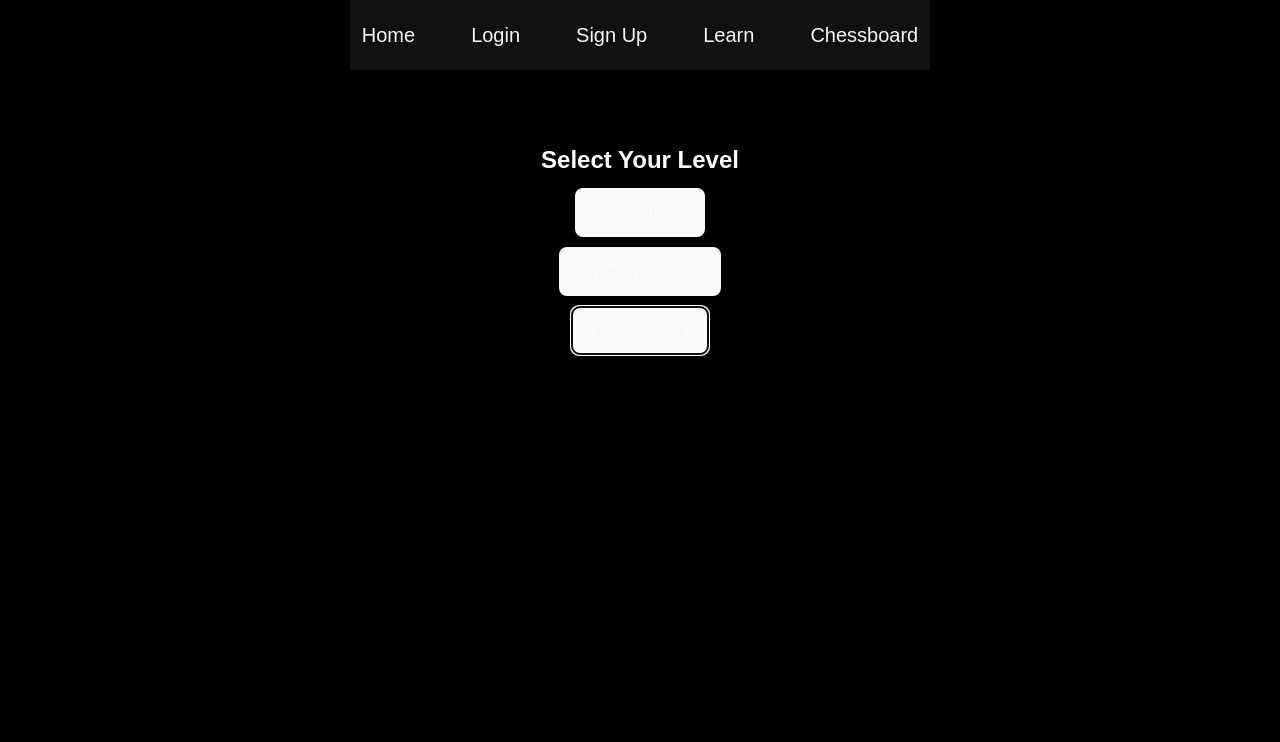
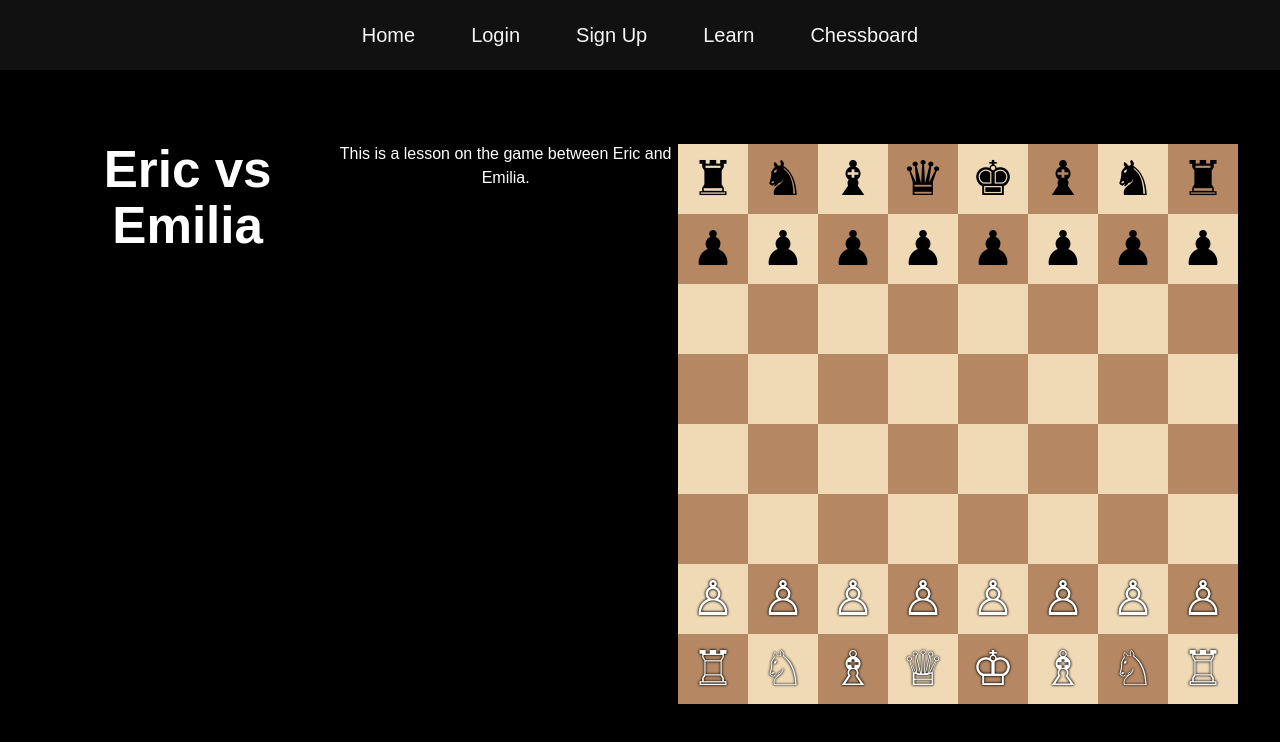
Before and after one commit to DasMoge124/Chessfull, a React (Vite) app in the folder frontend/: page /learn in a window 1280 px wide. Both pictures are taken after a click on the button "Advanced". Shown: the top 742 px of the page. Built offline with nearby package versions, Linux system fonts and the light colour scheme.

Commit message:
ihsdngfid

```diff
--- a/frontend/src/pages/Learn.jsx
+++ b/frontend/src/pages/Learn.jsx
@@ -1,20 +1,28 @@
-import React from "react";
-import "../App.css"; // if using shared styles like ButtonElements, etc.
+import React, { useState } from "react";
+import "../App.css";
+import EricVEmilia from "./lessons/international_master/eric_v_emilia.jsx";
 
 function Learn() {
+  const [level, setLevel] = useState(null);
+
+  // If advanced is chosen, show the Eric vs Emilia lesson
+  if (level === "advanced") {
+    return <EricVEmilia />;
+  }
+
   return (
     <div className="page-container">
       <div className="page-content">
         <h2>Select Your Level</h2>
 
         <div className="ButtonElements">
-          <button>Beginner</button>
+          <button onClick={() => setLevel("beginner")}>Beginner</button>
         </div>
         <div className="ButtonElements">
-          <button>Intermediate</button>
+          <button onClick={() => setLevel("intermediate")}>Intermediate</button>
         </div>
         <div className="ButtonElements">
-          <button>Advanced</button>
+          <button onClick={() => setLevel("advanced")}>Advanced</button>
         </div>
       </div>
     </div>
--- /dev/null
+++ b/frontend/src/pages/lessons/international_master/Chessboard.css
@@ -0,0 +1,60 @@
+.chessboard {
+  display: inline-block;
+  border: 2px solid black;
+}
+
+.board-row {
+  display: flex;
+}
+
+.square {
+  width: 70px;
+  height: 70px;
+  display: flex;
+  align-items: center;
+  justify-content: center;
+  font-size: 48px;
+  cursor: pointer;
+  position: relative; /* for legal-move overlays */
+}
+
+.light {
+  background-color: #f0d9b5;
+}
+
+.dark {
+  background-color: #b58863;
+}
+
+.selected {
+  outline: 3px solid yellow;
+}
+
+/* White pieces */
+.piece.white {
+  color: #ffffff;
+  text-shadow:
+    0 0 2px #000000,
+    0 0 3px #000000;
+}
+
+/* Black pieces */
+.piece.black {
+  color: #000000;
+}
+
+/* Highlight circles for legal moves */
+.legal-move {
+  width: 20px;
+  height: 20px;
+  background-color: rgba(0, 0, 0, 0.3);
+  border-radius: 50%;
+}
+
+.legal-capture {
+  width: 55px;
+  height: 55px;
+  border: 3px solid rgba(255, 0, 0, 0.6);
+  border-radius: 50%;
+  position: absolute;
+}
--- /dev/null
+++ b/frontend/src/pages/lessons/international_master/eric_v_emilia.jsx
@@ -0,0 +1,119 @@
+import React, { useState } from "react";
+import { Chess } from "chess.js"; // chess rules engine
+import "./Chessboard.css";
+
+const Chessboard = () => {
+  const [game, setGame] = useState(new Chess());
+  const [board, setBoard] = useState(game.board());
+  const [selected, setSelected] = useState(null); // algebraic square like "e2"
+  const [legalMoves, setLegalMoves] = useState([]); // list of target squares
+
+  // Update the board from chess.js
+  const updateBoard = () => {
+    setBoard([...game.board()]);
+  };
+
+  const handleSquareClick = (r, c) => {
+    const square = toSquare(r, c);
+    const piece = game.get(square);
+
+    // Case 1: Move selected piece to legal target
+    if (selected && legalMoves.includes(square)) {
+      const move = game.move({ from: selected, to: square, promotion: "q" });
+      if (move) updateBoard();
+      setSelected(null);
+      setLegalMoves([]);
+      return;
+    }
+
+    // Case 2: Clicking the same square again → deselect
+    if (selected === square) {
+      setSelected(null);
+      setLegalMoves([]);
+      return;
+    }
+
+    // Case 3: Clicking another piece of the same color → reselect
+    if (piece && piece.color === game.turn()) {
+      setSelected(square);
+      const moves = game.moves({ square, verbose: true }).map((m) => m.to);
+      setLegalMoves(moves);
+      return;
+    }
+
+    // Case 4: Clicking elsewhere → clear selection
+    setSelected(null);
+    setLegalMoves([]);
+  };
+
+  return (
+    <div className="chessboard">
+      {board.map((row, rIndex) => (
+        <div className="board-row" key={rIndex}>
+          {row.map((piece, cIndex) => {
+            const squareName = toSquare(rIndex, cIndex);
+            const isSelected = selected === squareName;
+            const isLegal = legalMoves.includes(squareName);
+
+            return (
+              <div
+                key={cIndex}
+                className={`square ${(rIndex + cIndex) % 2 === 0 ? "light" : "dark"} ${
+                  isSelected ? "selected" : ""
+                }`}
+                onClick={() => handleSquareClick(rIndex, cIndex)}
+              >
+                {piece && (
+                  <span
+                    className={`piece ${piece.color === "w" ? "white" : "black"}`}
+                  >
+                    {unicodePiece(piece)}
+                  </span>
+                )}
+                {!piece && isLegal && <div className="legal-move"></div>}
+                {piece && isLegal && <div className="legal-capture"></div>}
+              </div>
+            );
+          })}
+        </div>
+      ))}
+    </div>
+  );
+};
+
+// Convert row/col → algebraic square (chess.js format)
+const toSquare = (r, c) => {
+  const files = ["a", "b", "c", "d", "e", "f", "g", "h"];
+  return files[c] + (8 - r);
+};
+
+// Map chess.js piece object → unicode character
+const unicodePiece = (piece) => {
+  const unicodeMap = {
+    pw: "♙",
+    rw: "♖",
+    nw: "♘",
+    bw: "♗",
+    qw: "♕",
+    kw: "♔",
+    pb: "♟",
+    rb: "♜",
+    nb: "♞",
+    bb: "♝",
+    qb: "♛",
+    kb: "♚",
+  };
+  return unicodeMap[piece.type + piece.color] ?? "";
+};
+
+function EricVEmilia() {
+  return (
+    <div className="page-container">
+      <h1>Eric vs Emilia</h1>
+      <p>This is a lesson on the game between Eric and Emilia.</p>
+      <Chessboard />
+    </div>
+  );
+}
+
+export default EricVEmilia;
```
